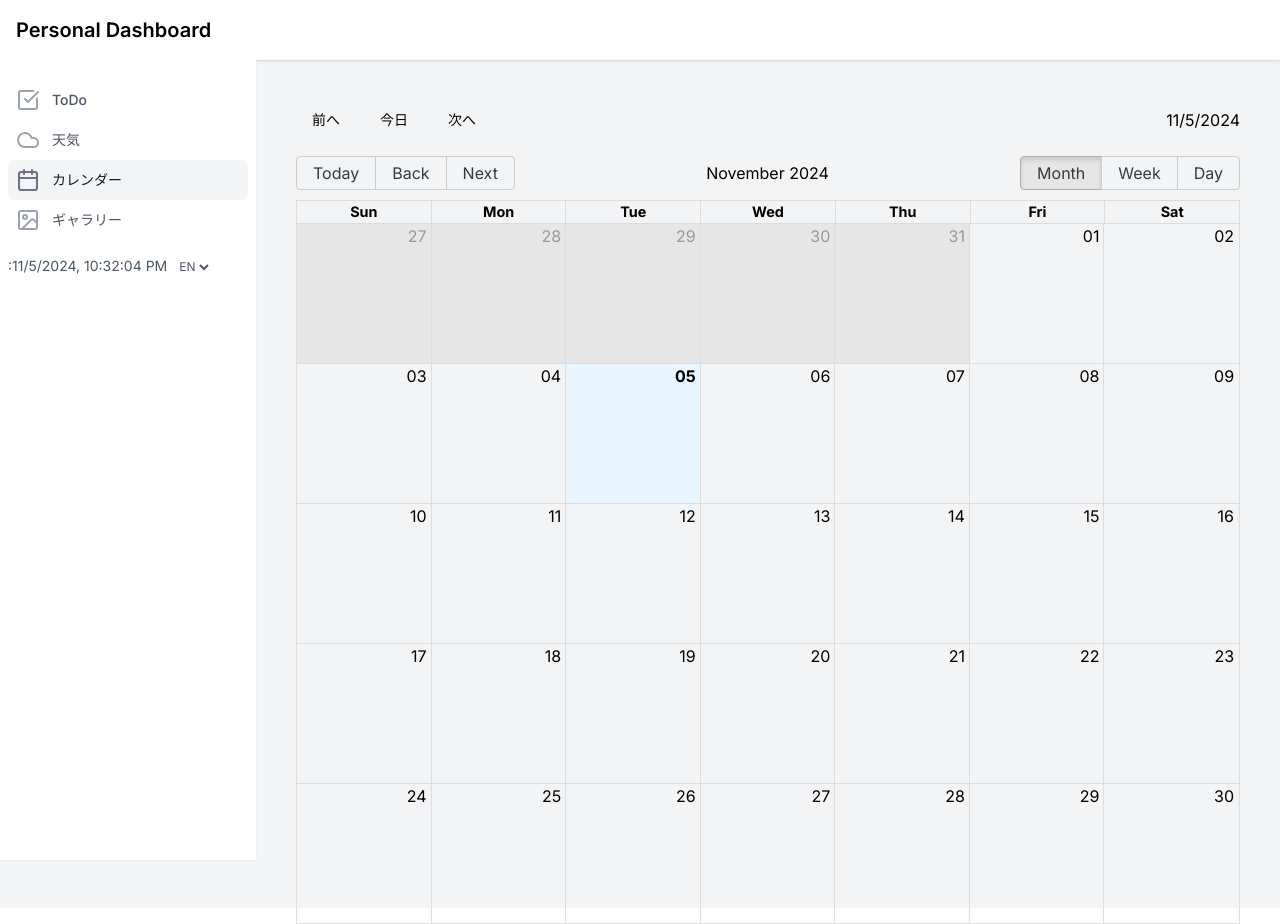
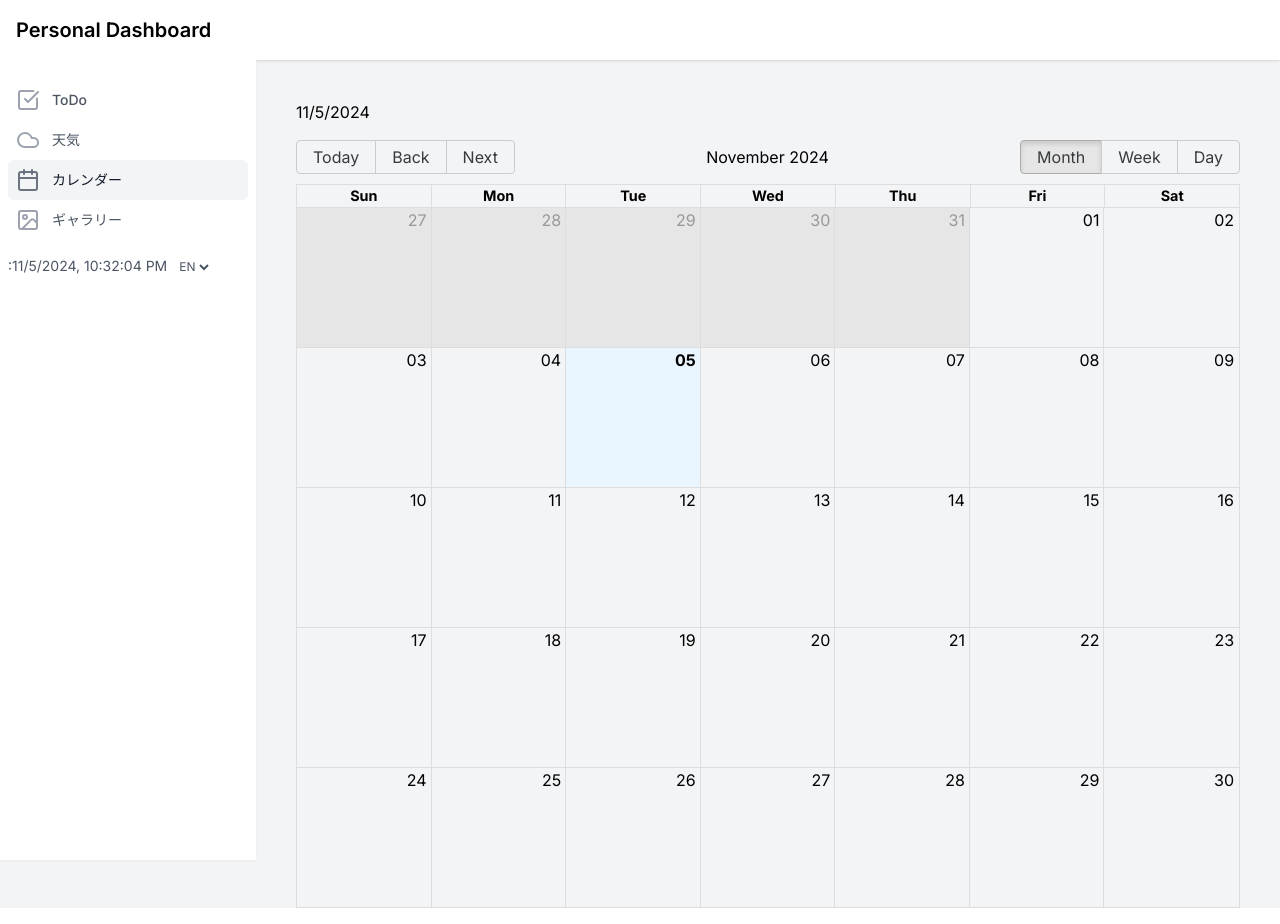
Before and after one commit to hashimoto-kento/c2c-nextjs, a Next.js app: page /dashboard/calendar in a window 1280 px wide. Built offline with nearby package versions, Linux system fonts and the light colour scheme; no server answers.

Commit message:
button function delete

```diff
--- a/src/app/dashboard/calendar/page.tsx
+++ b/src/app/dashboard/calendar/page.tsx
@@ -63,11 +63,6 @@ const CalendarPage = () => {
   return (
     <div className="h-screen p-4">
       <div className="mb-4 flex justify-between items-center">
-        <div>
-          <Button onClick={goToPrevious}>前へ</Button>
-          <Button onClick={goToToday} className="ml-2">今日</Button>
-          <Button onClick={goToNext} className="ml-2">次へ</Button>
-        </div>
         <div>{currentDate.toLocaleDateString()}</div>
       </div>
       <CalendarView
```
